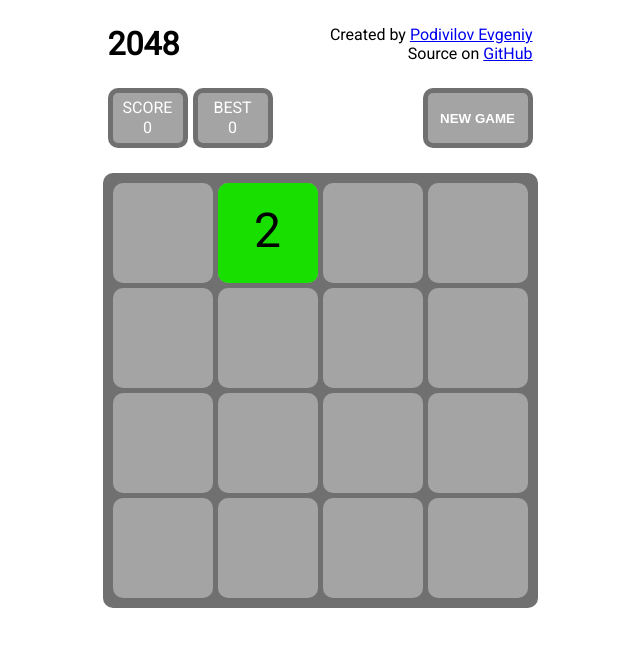
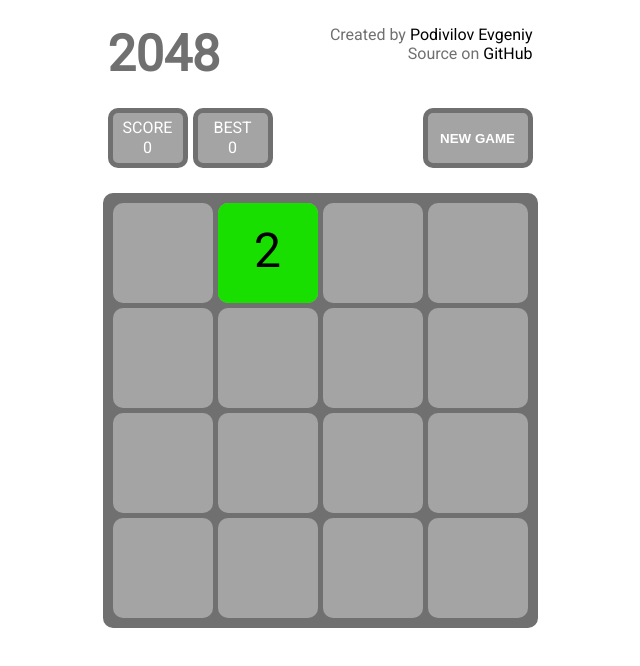
Before and after one commit to epodivilov/2048, a plain HTML site: page index.html in a window 1280 px wide. Shown: the whole page, without its empty margins (320-960 px from the left). Drawn offline with Linux system fonts and the light colour scheme.

Commit message:
Поправил дизайн заголовка

```diff
--- a/css/app.css
+++ b/css/app.css
@@ -23,14 +23,27 @@
     width: 425px;
     clear: both;
     overflow: hidden;
+    color: #707070;
 }
 .annotation > h1 {
     float: left;
     margin: 0;
+    font-size: 50px;
+    font-weight: bold;
 }
 .annotation > p {
     float: right;
     margin: 0;
+}
+a {
+    text-decoration: none;
+}
+a:link,
+a:visited {
+    color: #000000;
+}
+a:hover {
+    color: #a1a1a1;
 }
 
 
```
